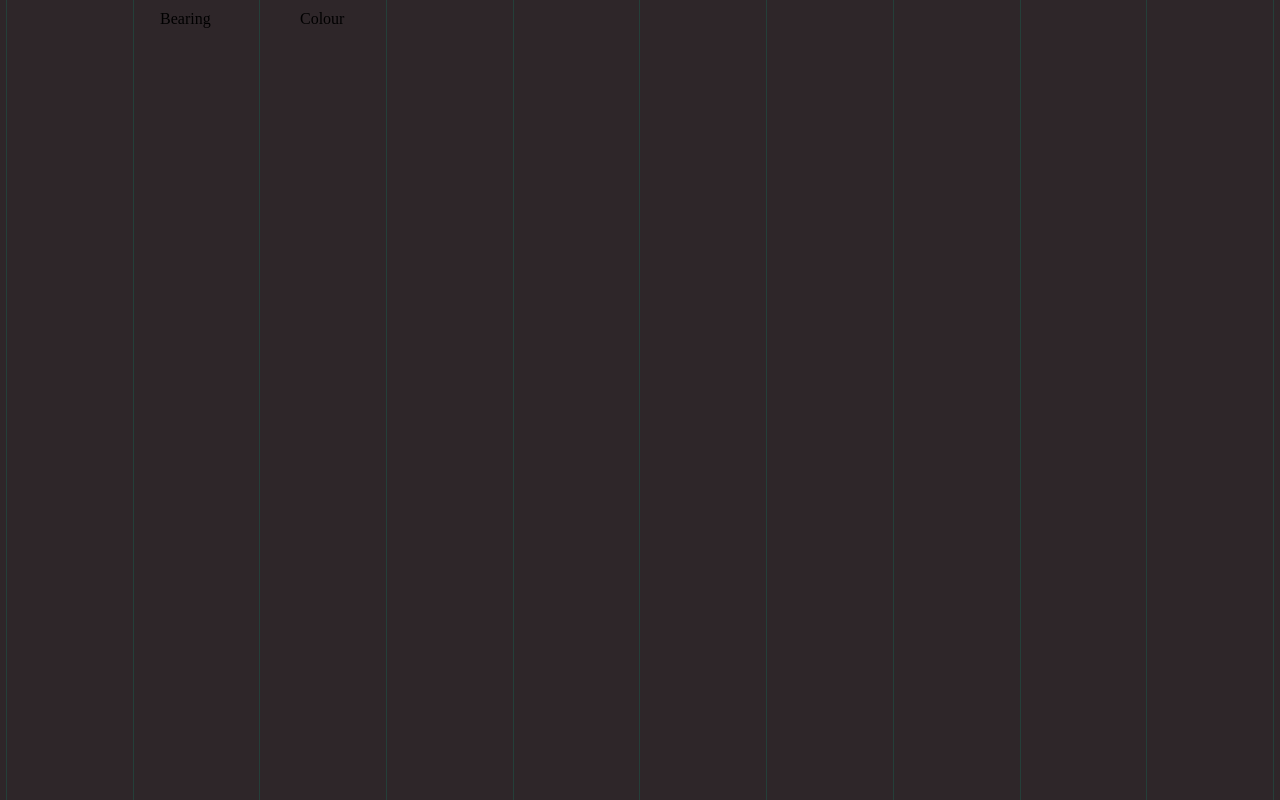
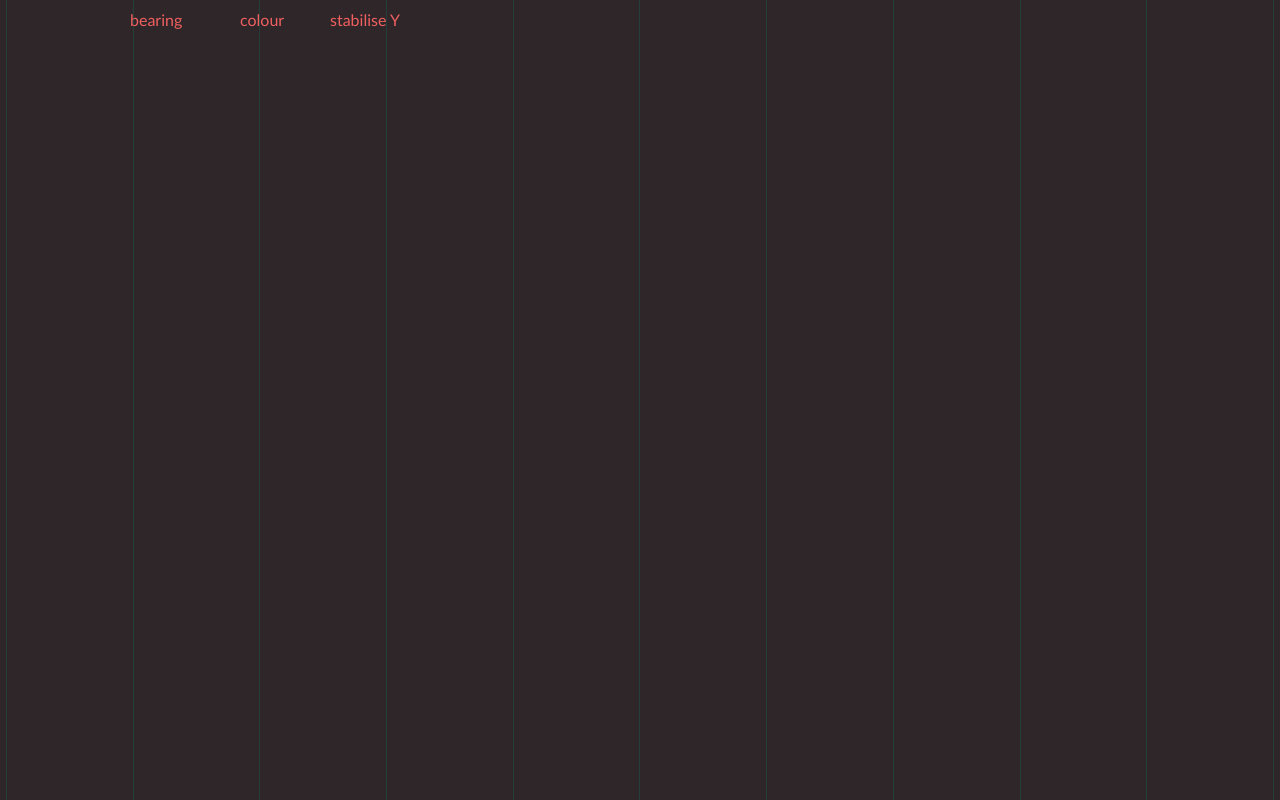
Before and after one commit to mikedewar/streamscope, a plain HTML site: page index.html in a window 1280 px wide. Drawn offline with nearby package versions, Linux system fonts and the light colour scheme.

Commit message:
added a stabilise field

```diff
--- a/index.html
+++ b/index.html
@@ -7,12 +7,15 @@
     <style>
         body {
             margin: 0;
+            font-family: "Gill Sans", sans-serif;
+            color: #F06060;
+
         }
 
         #s1 {
             position: absolute;
             top: 10px;
-            left: 160px;
+            left: 130px;
             text-align: center;
             z-index: 100;
             display: block;
@@ -21,7 +24,16 @@
         #s2 {
             position: absolute;
             top: 10px;
-            left: 300px;
+            left: 240px;
+            text-align: center;
+            z-index: 100;
+            display: block;
+        }
+
+        #s3 {
+            position: absolute;
+            top: 10px;
+            left: 330px;
             text-align: center;
             z-index: 100;
             display: block;
@@ -32,8 +44,9 @@
 <body>
 
     <div id="s0"></div>
-    <div id="s1">Bearing</div>
-    <div id="s2">Colour</div>
+    <div id="s1">bearing</div>
+    <div id="s2">colour</div>
+    <div id="s3">stabilise Y</div>
 
 
     <script src="js/three.js"></script>
@@ -131,12 +144,12 @@
                     case 2:
                         // change the bearing based on the change size
                         d.dy = function (y) {
-                            dy = d.data.change_size / 5000
+                            dy = d.data.change_size / 4000
                             //console.log(dy)
                             if (dy < 0) {
-                                return Math.max(dy, -0.02)
+                                return Math.max(dy, -0.05)
                             }
-                            return Math.min(dy, 0.02)
+                            return Math.min(dy, 0.05)
                         };
                         break;
                     case 3:
@@ -145,6 +158,11 @@
                             { size: 10, color: stringToColour(d.data.action) }
                         );
                         break;
+
+                    case 4:
+                        // stabilise the bearing
+                        d.dy = y => 0;
+                        break
 
                 }
 
```
